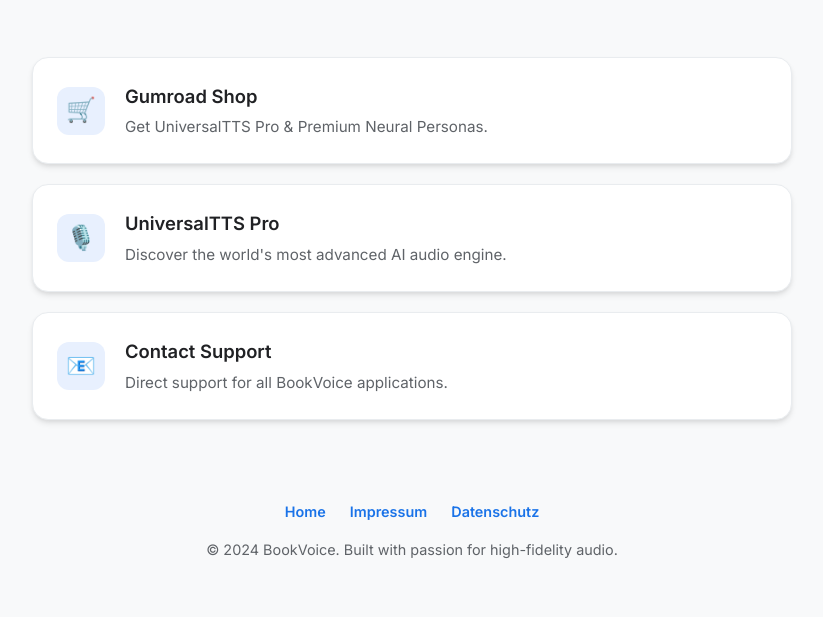
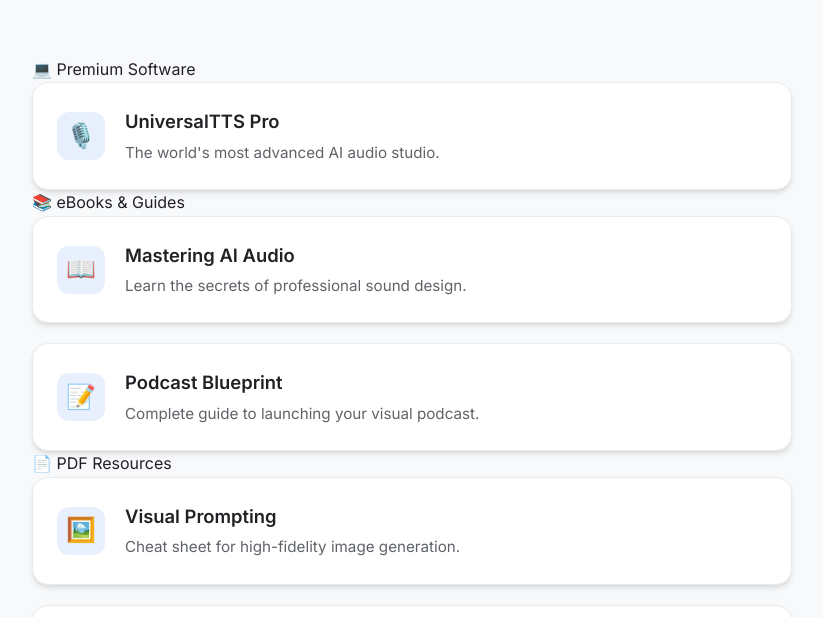
Before and after one commit to bookvoice/bookvoice.github.io, a plain HTML site: page index.html in a window 1280 px wide. Shown: the part 148-765 px from the top of the page, without its empty margins (228-1051 px from the left). Drawn offline with Linux system fonts and the light colour scheme.

Commit message:
Update index.html
Version 1.2

```diff
--- a/index.html
+++ b/index.html
@@ -16,42 +16,65 @@
             <p class="subtitle">Neural Studio & Professional AI Audio Solutions</p>
         </header>
 
-        <main class="links-grid">
-            <!-- Gumroad Shop -->
-            <a href="https://bookvoice.gumroad.com" class="link-card" target="_blank">
-                <div class="link-icon">🛒</div>
-                <div class="link-content">
-                    <h3>Gumroad Shop</h3>
-                    <p>Get UniversalTTS Pro & Premium Neural Personas.</p>
-                </div>
-            </a>
-
-            <!-- UniversalTTS Info -->
+        <main>
+            <!-- SOFTWARE SECTION -->
+            <div class="section-title">💻 Premium Software</div>
+            <div class="links-grid">
                 <a href="product.html" class="link-card">
                     <div class="link-icon">🎙️</div>
                     <div class="link-content">
                         <h3>UniversalTTS Pro</h3>
-                    <p>Discover the world's most advanced AI audio engine.</p>
+                        <p>The world's most advanced AI audio studio.</p>
                     </div>
                 </a>
+            </div>
 
-            <!-- Support / Contact -->
+            <!-- DIGITAL BOOKS SECTION -->
+            <div class="section-title">📚 eBooks & Guides</div>
+            <div class="links-grid">
+                <a href="#" class="link-card">
+                    <div class="link-icon">📖</div>
+                    <div class="link-content">
+                        <h3>Mastering AI Audio</h3>
+                        <p>Learn the secrets of professional sound design.</p>
+                    </div>
+                </a>
+                <a href="#" class="link-card">
+                    <div class="link-icon">📝</div>
+                    <div class="link-content">
+                        <h3>Podcast Blueprint</h3>
+                        <p>Complete guide to launching your visual podcast.</p>
+                    </div>
+                </a>
+            </div>
+
+            <!-- RESOURCES SECTION -->
+            <div class="section-title">📄 PDF Resources</div>
+            <div class="links-grid">
+                <a href="#" class="link-card">
+                    <div class="link-icon">🖼️</div>
+                    <div class="link-content">
+                        <h3>Visual Prompting</h3>
+                        <p>Cheat sheet for high-fidelity image generation.</p>
+                    </div>
+                </a>
                 <a href="mailto:book.voice@proton.me" class="link-card">
                     <div class="link-icon">📧</div>
                     <div class="link-content">
-                    <h3>Contact Support</h3>
-                    <p>Direct support for all BookVoice applications.</p>
+                        <h3>Custom Support</h3>
+                        <p>Get direct help with your digital projects.</p>
                     </div>
                 </a>
+            </div>
         </main>
 
         <footer>
             <div class="footer-links">
                 <a href="index.html">Home</a>
-                <a href="impressum.html">Impressum</a>
-                <a href="privacy.html">Datenschutz</a>
+                <a href="impressum.html">Legal Notice</a>
+                <a href="privacy.html">Privacy Policy</a>
             </div>
-            <p>© 2024 BookVoice. Built with passion for high-fidelity audio.</p>
+            <p>© 2024 BookVoice Studio. Innovative Digital Assets.</p>
         </footer>
     </div>
 </body>
```
Lines whose indentation alone changed are shown as unchanged.
